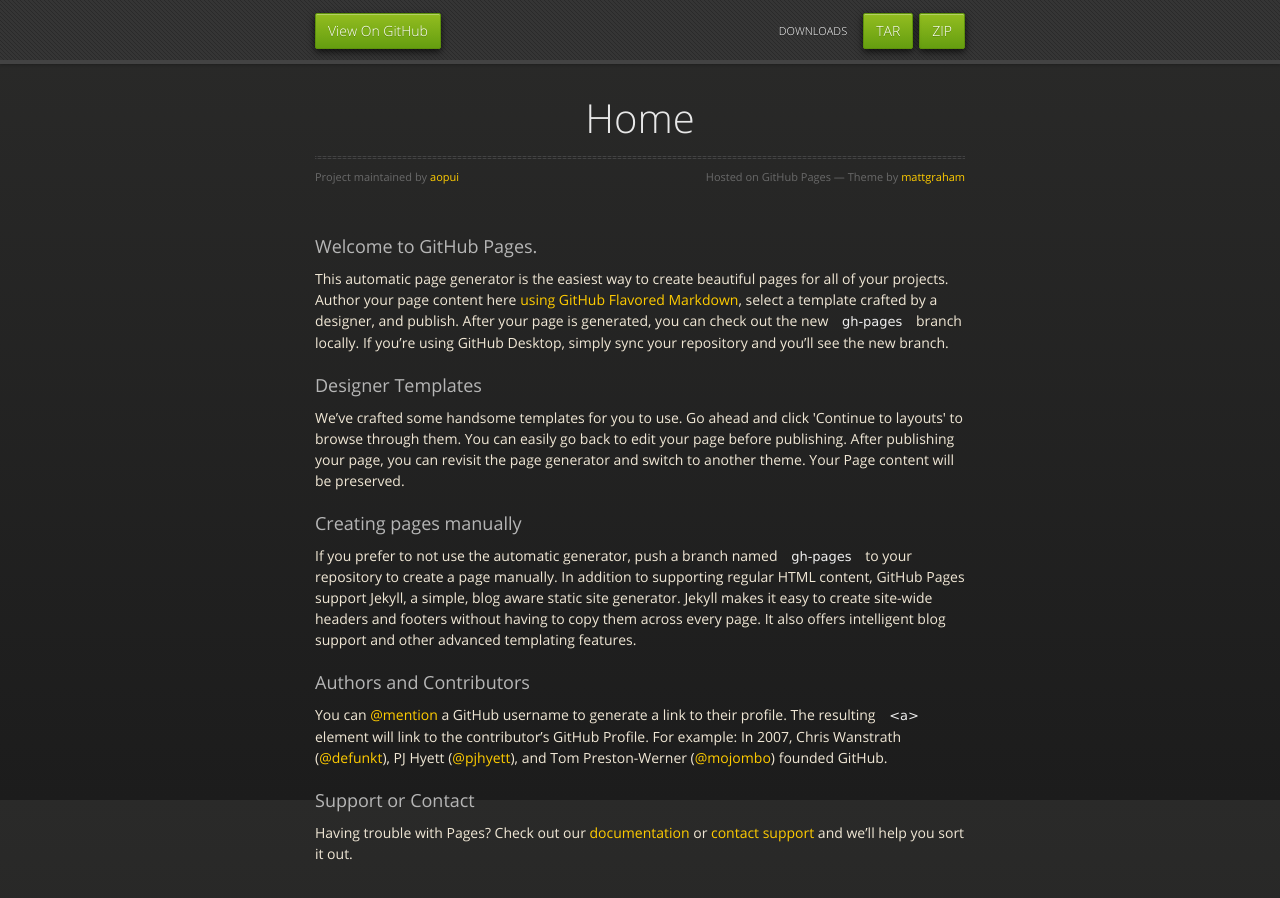
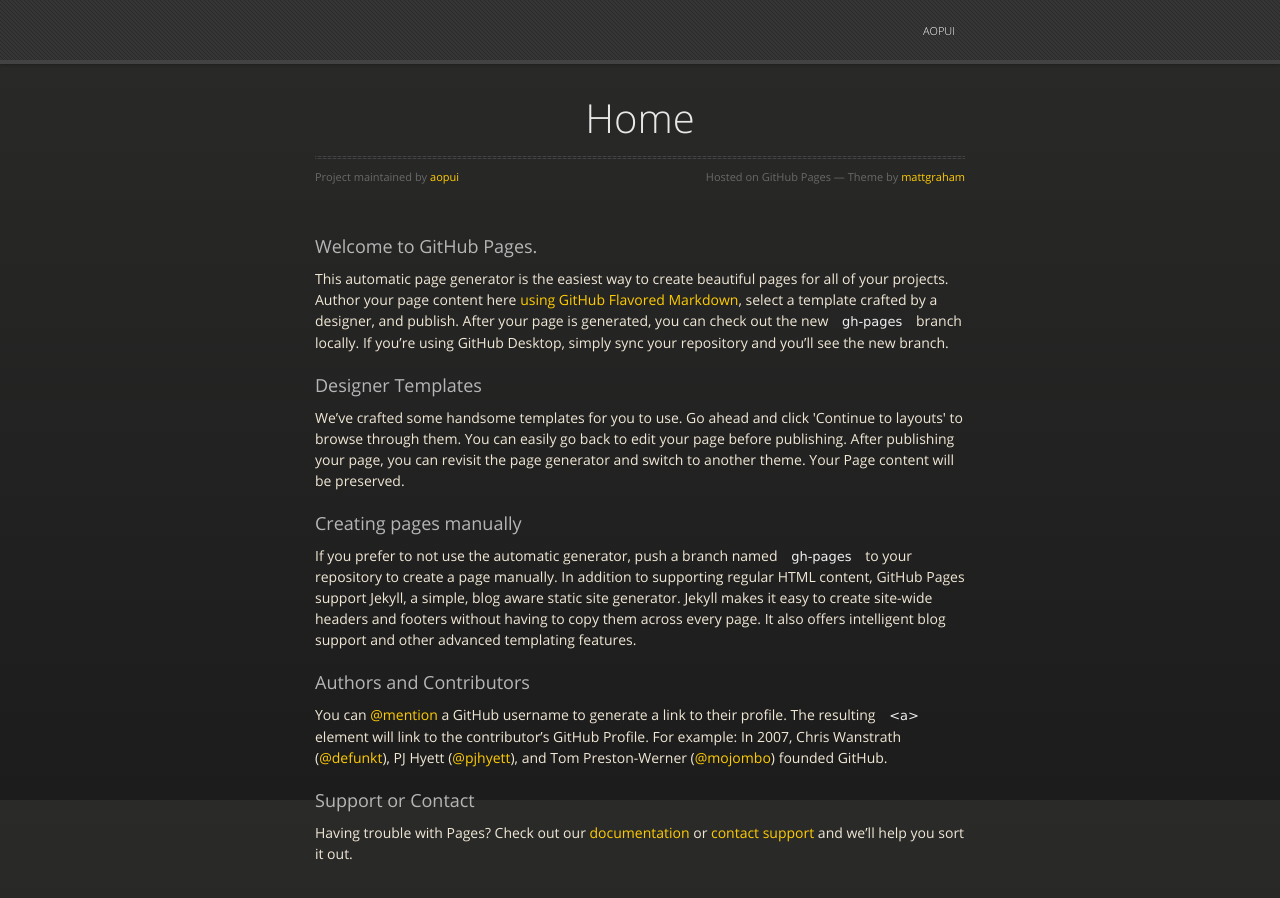
Before and after one commit to aopui/home, a plain HTML site: page index.html in a window 1280 px wide. Drawn offline with nearby package versions, Linux system fonts and the light colour scheme.

Commit message:
Update index.html

```diff
--- a/index.html
+++ b/index.html
@@ -20,10 +20,10 @@
   <body>
       <div id="header">
         <nav>
-          <li class="fork"><a href="https://github.com/aopui/home">View On GitHub</a></li>
+         <!-- <li class="fork"><a href="https://github.com/aopui/home">View On GitHub</a></li>
           <li class="downloads"><a href="https://github.com/aopui/home/zipball/master">ZIP</a></li>
-          <li class="downloads"><a href="https://github.com/aopui/home/tarball/master">TAR</a></li>
-          <li class="title">DOWNLOADS</li>
+          <li class="downloads"><a href="https://github.com/aopui/home/tarball/master">TAR</a></li>-->
+          <li class="title">AOPUI</li>
         </nav>
       </div><!-- end header -->
 
```
